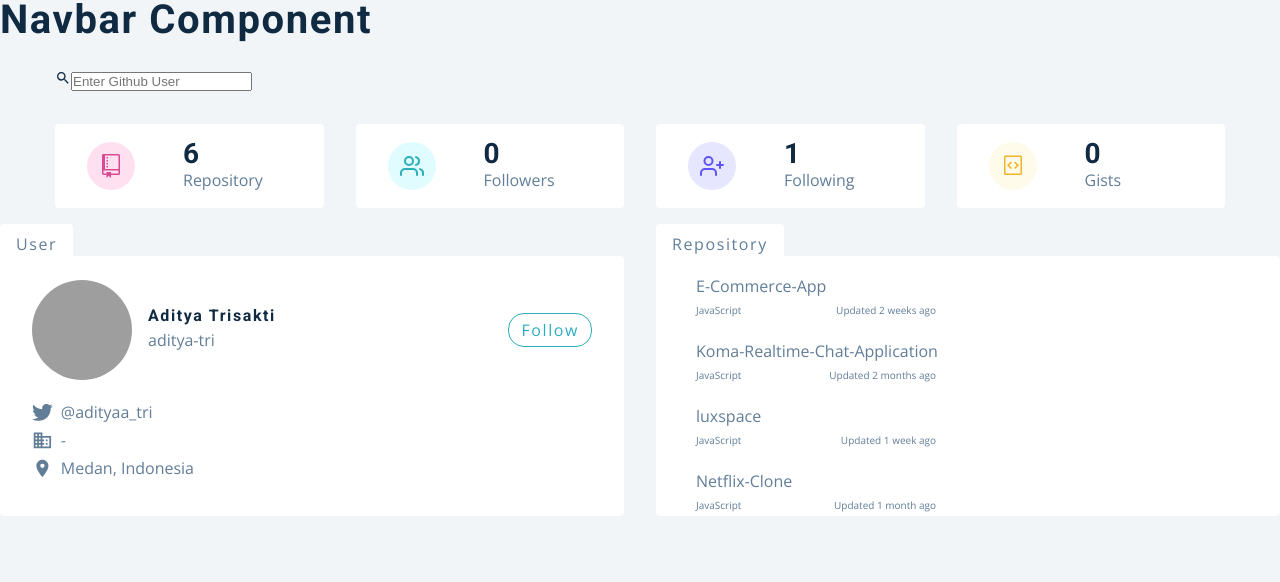
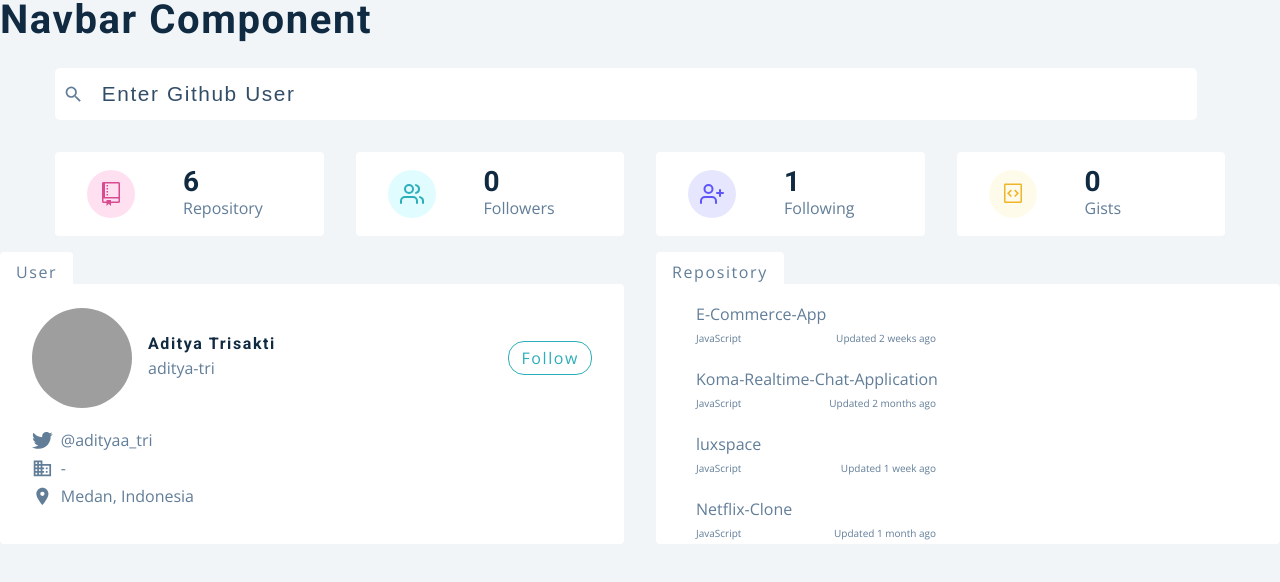
Before and after one commit to aditya-tri/Aditya-Trisakti-Silalahi, a React (Create React App) app: page / in a window 1280 px wide. Shown: the top 582 px of the page. Built offline with nearby package versions, Linux system fonts and the light colour scheme; grey boxes are pictures that could not be loaded.

Commit message:
adding style

```diff
--- a/src/components/Search.js
+++ b/src/components/Search.js
@@ -21,4 +21,71 @@ export default function Search() {
   );
 }
 
-const Wrapper = styled.div``;
+const Wrapper = styled.div`
+  position: relative;
+  display: grid;
+  gap: 1rem 1.75rem;
+  @media (min-width: 768px) {
+    grid-template-columns: 1fr max-content;
+    align-items: center;
+    h3 {
+      padding: 0 0.5rem;
+    }
+  }
+  .form-control {
+    background: var(--clr-white);
+    display: grid;
+    align-items: center;
+    grid-template-columns: auto 1fr auto;
+    column-gap: 0.5rem;
+    border-radius: 5px;
+    padding: 0.5rem;
+    input {
+      border-color: transparent;
+      outline-color: var(--clr-grey-10);
+      letter-spacing: var(--spacing);
+      color: var(--clr-grey-3);
+      padding: 0.25rem 0.5rem;
+    }
+    input::placeholder {
+      color: var(--clr-grey-3);
+      text-transform: capitalize;
+      letter-spacing: var(--spacing);
+    }
+    button {
+      border-radius: 5px;
+      border-color: transparent;
+      padding: 0.25rem 0.5rem;
+      text-transform: capitalize;
+      letter-spacing: var(--spacing);
+      background: var(--clr-primary-5);
+      color: var(--clr-white);
+      transition: var(--transition);
+      cursor: pointer;
+      &:hover {
+        background: var(--clr-primary-8);
+        color: var(--clr-primary-1);
+      }
+    }
+    svg {
+      color: var(--clr-grey-5);
+    }
+    input,
+    button,
+    svg {
+      font-size: 1.3rem;
+    }
+    @media (max-width: 800px) {
+      button,
+      input,
+      svg {
+        font-size: 0.85rem;
+      }
+    }
+  }
+  h3 {
+    margin-bottom: 0;
+    color: var(--clr-grey-5);
+    font-weight: 400;
+  }
+`;
```
